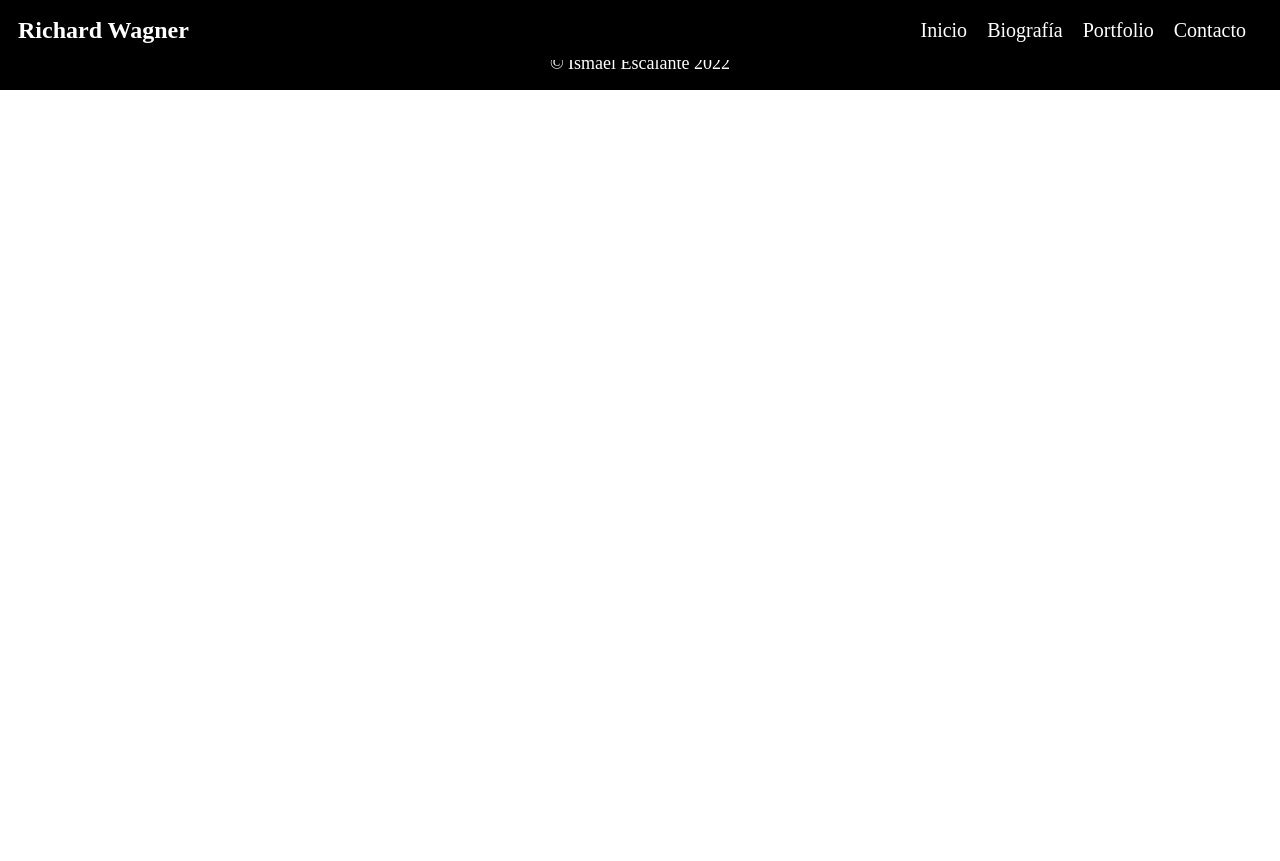
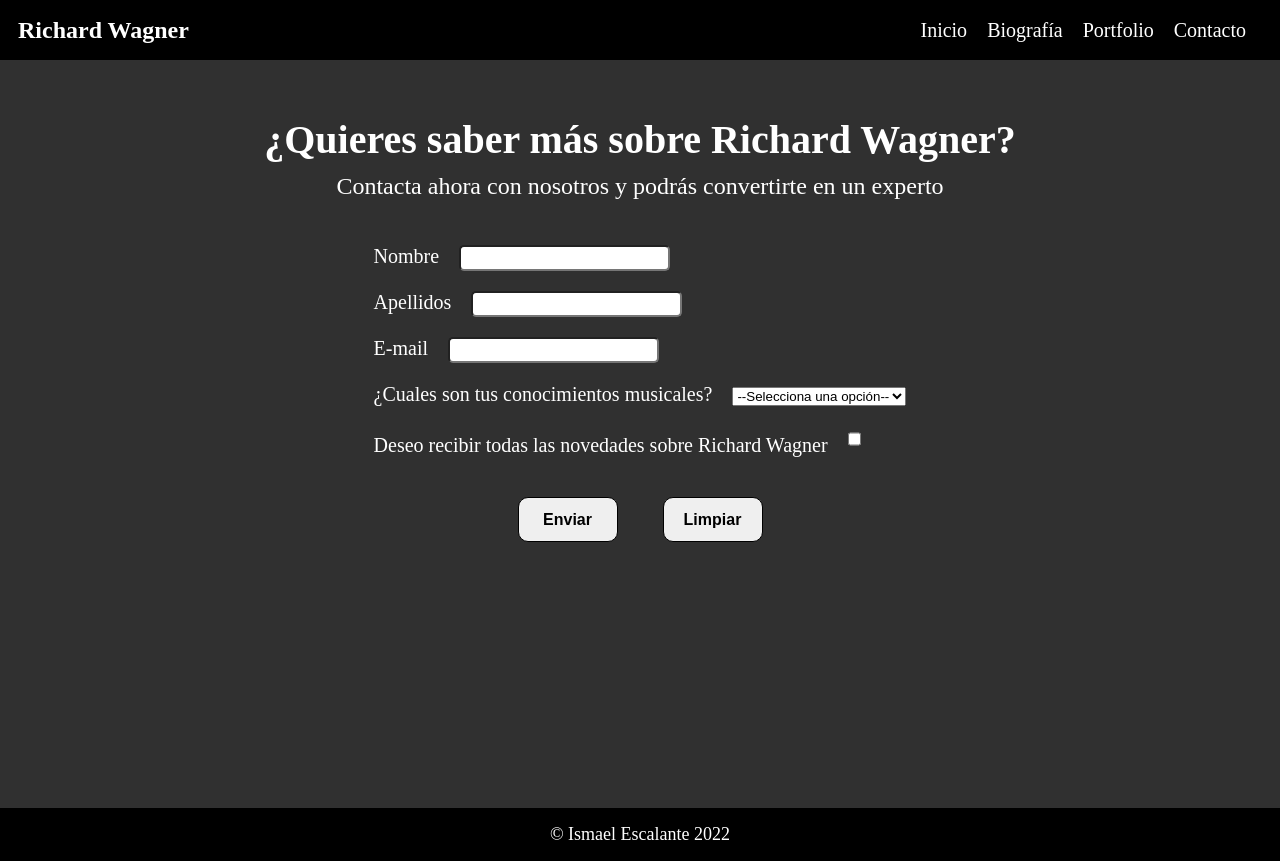
Before and after one commit to ismaelescalante/web-personal, a plain HTML site: page contacto/contacto.html in a window 1280 px wide. Before the commit the page ends 800 px from the top, so only its background shows below. Drawn offline with Linux system fonts and the light colour scheme.

Commit message:
contacto terminado

```diff
--- a/contacto/contacto.css
+++ b/contacto/contacto.css
@@ -0,0 +1,71 @@
+body{
+    background-color: #303030;
+}
+
+main{
+    min-height: 100vh;
+    padding-top: 6rem;
+    margin-bottom: 8px;
+}
+
+.more{
+    text-align: center;
+    margin-top: 20px;
+    color: white;
+}
+
+.more h1{
+    font-size: 40px;
+}
+
+.more p{
+    font-size: 24px;
+    margin-top: 10px;
+}
+
+.form{
+    display: flex;
+    flex-direction: column;
+    align-items: center;
+    color: white;
+    margin-top: 25px;
+    font-size: 20px;
+}
+
+.form ul{
+    list-style: none;
+}
+
+.form ul li{
+    margin: 20px;
+}
+
+label{
+    margin-right: 20px;
+}
+
+input{
+    height: 26px;
+    border-radius: 5px;
+    outline: none;
+    font-size: 16px;
+}
+
+button{
+    margin: 20px;
+    height: 45px;
+    width: 100px;
+    border-radius: 10px;
+    outline: none;
+    border: 1px solid black;
+    cursor: pointer;
+    font-weight: 700;
+    font-size: 16px;
+    transition: all 0.3s ease-in-out;
+}
+
+button:hover{
+    background-color: gray;
+    color: white;
+    border: none;
+}
--- a/contacto/contacto.html
+++ b/contacto/contacto.html
@@ -22,9 +22,31 @@
         </nav>
     </header>
         <main>
-            <div class="container">
-                <h1>Contacto</h1>
+            <div class="more">
+                <h1>¿Quieres saber más sobre Richard Wagner?</h1>
+                <p>Contacta ahora con nosotros y podrás convertirte en un experto</p>
             </div>
+            <form action="" class="form">
+                <ul>
+                    <li><label for="name">Nombre</label><input type="text" id="name"></li>
+                    <li><label for="last-name">Apellidos</label><input type="text" id="last-name"></li>
+                    <li><label for="email">E-mail</label><input type="email" id="email"></li>
+                    <li><label for="music">¿Cuales son tus conocimientos musicales?</label><select name="" id="music">
+                        <option value="">--Selecciona una opción--</option>
+                        <option value="">Ninguno</option>
+                        <option value="">Básico</option>
+                        <option value="">Intermedio</option>
+                        <option value="">Avanzado</option>
+                        <option value="">Experto</option>
+                    </select></li>
+                    <li><label for="check">Deseo recibir todas las novedades sobre Richard Wagner</label><input type="checkbox" id="check"></li>
+                </ul>
+                <div class="button-container">
+                    <button type="submit">Enviar</button>
+                <button type="reset">Limpiar</button>
+                </div>
+
+            </form>
         </main>
     <footer>
         &copy; Ismael Escalante 2022
```
Also changed, not shown: portfolio/portfolio.html (+5 -5 lines), global.css (line endings or trailing spaces).
